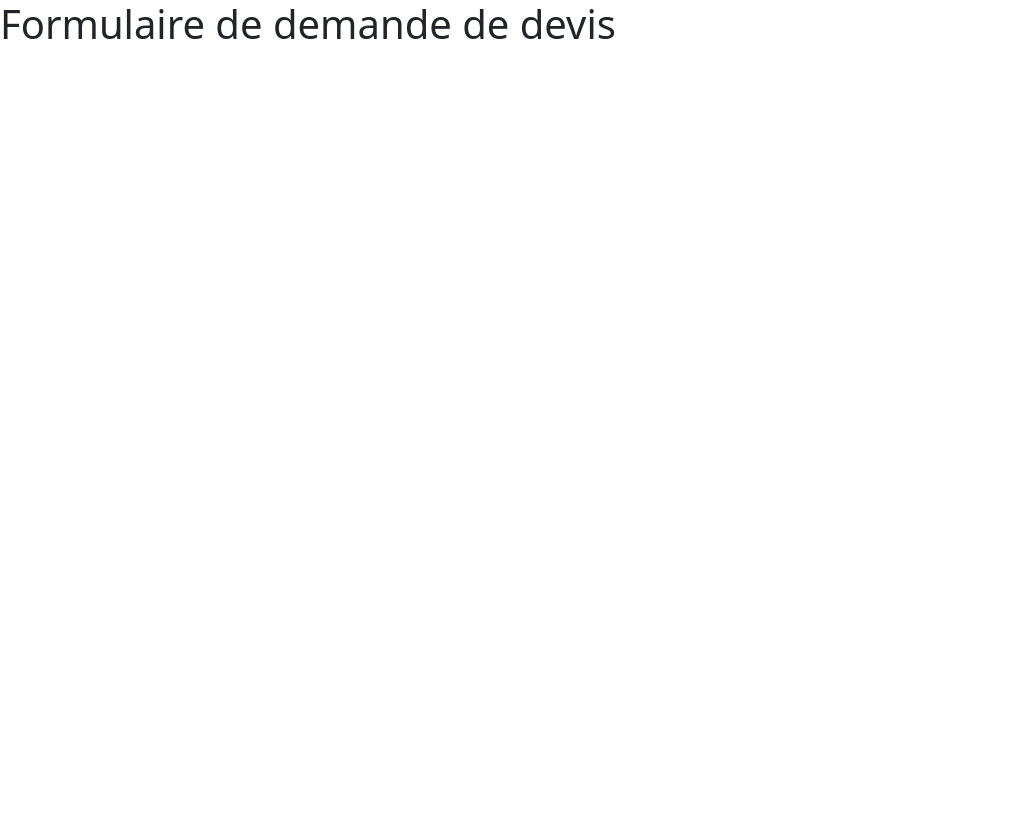
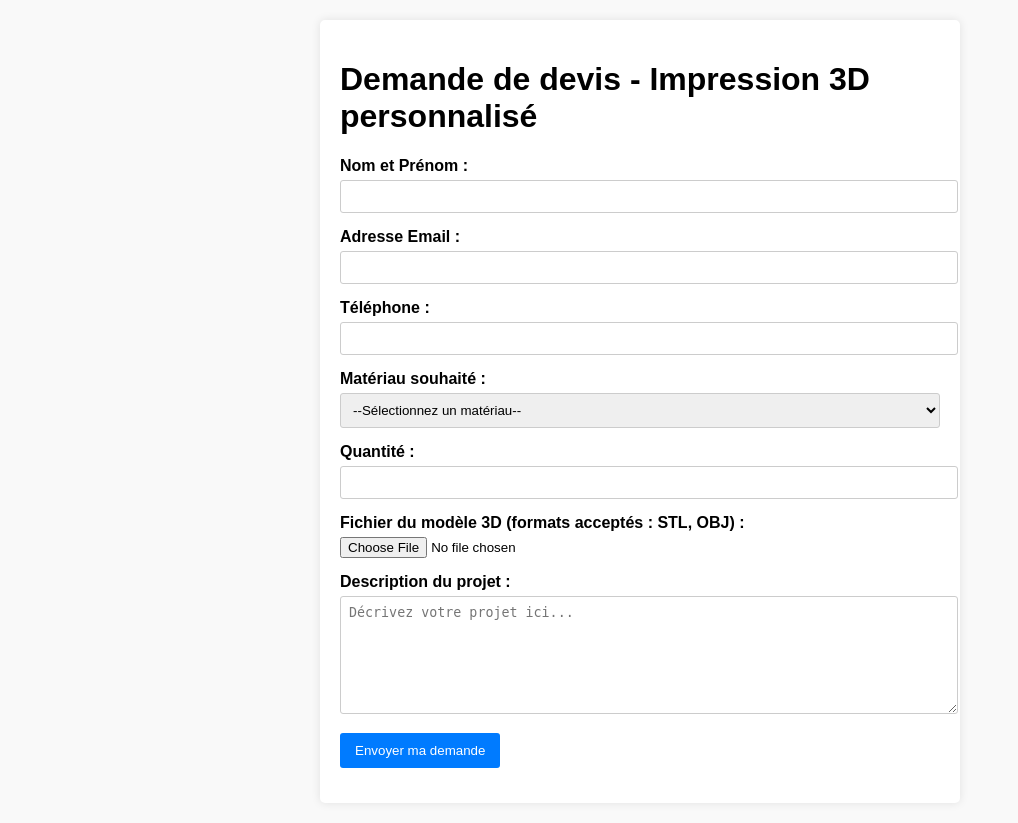
Before and after one commit to Lenitra/VahPrinters, a Flask app: template templates/form.html in a window 1280 px wide. Shown: the whole page, without its empty margins (0-1018 px from the left). Before the commit the page ends 39 px from the top, so only its background shows below. Run offline with Flask 3, Linux system fonts and the light colour scheme; the template is opened without the code that fills it, so the values that code supplies are empty; some libraries are stand-ins or nearby versions.

Commit message:
Setup ip

```diff
--- a/app.py
+++ b/app.py
@@ -1,10 +1,72 @@
 # Point d'entrée Flask
+import json
+import os
+import time
+from urllib import request
 from flask import Flask
 app = Flask(__name__)
+
+
+# Configuration du dossier d'enregistrement et extensions autorisées
+UPLOAD_FOLDER = 'demandes'
+ALLOWED_EXTENSIONS = {'stl', 'obj'}
+app.config['UPLOAD_FOLDER'] = UPLOAD_FOLDER
+
+# Création du dossier principal si inexistant
+if not os.path.exists(UPLOAD_FOLDER):
+    os.makedirs(UPLOAD_FOLDER)
+
+def allowed_file(filename):
+    return '.' in filename and filename.rsplit('.', 1)[1].lower() in ALLOWED_EXTENSIONS
+
+@app.route('/demande', methods=['POST'])
+def enregistrer_demande():
+    # Récupérer les données du formulaire
+    nom = request.form.get('nom')
+    email = request.form.get('email')
+    telephone = request.form.get('telephone')
+    materiau = request.form.get('materiau')
+    quantite = request.form.get('quantite')
+    description = request.form.get('description')
+
+    # Traitement du fichier 3D
+    fichier = request.files.get('fichier')
+    if not fichier or not allowed_file(fichier.filename):
+        return "Fichier non valide. Veuillez télécharger un fichier STL ou OBJ.", 400
+
+    # Sécuriser le nom du fichier
+    filename = fichier.filename
+
+    # Création d'un dossier unique pour cette demande (utilisation du nom et d'un timestamp)
+    timestamp = int(time.time())
+    dossier_demande = os.path.join(app.config['UPLOAD_FOLDER'], f"{nom.replace(' ', '_')}_{timestamp}")
+    os.makedirs(dossier_demande, exist_ok=True)
+
+    # Enregistrer le fichier 3D dans le dossier
+    chemin_fichier = os.path.join(dossier_demande, filename)
+    fichier.save(chemin_fichier)
+
+    # Créer un fichier JSON avec les informations de la demande
+    demande_data = {
+        "nom": nom,
+        "email": email,
+        "telephone": telephone,
+        "materiau": materiau,
+        "quantite": quantite,
+        "description": description,
+        "fichier": filename
+    }
+
+    chemin_json = os.path.join(dossier_demande, "demande.json")
+    with open(chemin_json, 'w', encoding='utf-8') as f:
+        json.dump(demande_data, f, ensure_ascii=False, indent=4)
+
+    return "Demande enregistrée avec succès.", 200
+
 
 @app.route('/')
 def home():
     return 'Hello, Flask!'
 
 if __name__ == '__main__':
-    app.run(debug=True)
+    app.run(debug=True, host='0.0.0.0', port=5000)
--- a/templates/form.html
+++ b/templates/form.html
@@ -1,22 +1,112 @@
 <!DOCTYPE html>
 <html lang="fr">
+
 <head>
     <meta charset="UTF-8">
-    <meta name="viewport" content="width=device-width, initial-scale=1.0">
-    <title>ValCustomPrints - Impression 3D</title>
+    <title>Demande de devis - Impression 3D personnalisé</title>
+    <style>
+        body {
+            font-family: Arial, sans-serif;
+            background-color: #f9f9f9;
+            margin: 0;
+            padding: 20px;
+        }
 
-    <!-- Bootstrap CSS -->
-    <link href="https://cdn.jsdelivr.net/npm/bootstrap@5.3.2/dist/css/bootstrap.min.css" rel="stylesheet">
+        .container {
+            max-width: 600px;
+            margin: auto;
+            background: #fff;
+            padding: 20px;
+            border-radius: 5px;
+            box-shadow: 0 0 10px rgba(0, 0, 0, 0.1);
+        }
 
-    <!-- FontAwesome -->
-    <script src="https://kit.fontawesome.com/a076d05399.js" crossorigin="anonymous"></script>
+        .form-group {
+            margin-bottom: 15px;
+        }
 
-    <!-- CSS personnalisé -->
+        label {
+            display: block;
+            margin-bottom: 5px;
+            font-weight: bold;
+        }
 
+        input[type="text"],
+        input[type="email"],
+        input[type="tel"],
+        input[type="number"],
+        textarea,
+        select {
+            width: 100%;
+            padding: 8px;
+            border: 1px solid #ccc;
+            border-radius: 3px;
+        }
+
+        textarea {
+            resize: vertical;
+            height: 100px;
+        }
+
+        input[type="submit"] {
+            background-color: #007BFF;
+            color: #fff;
+            padding: 10px 15px;
+            border: none;
+            border-radius: 3px;
+            cursor: pointer;
+        }
+
+        input[type="submit"]:hover {
+            background-color: #0056b3;
+        }
+    </style>
 </head>
 
 <body>
-    <h1>Formulaire de demande de devis</h1>
+    <div class="container">
+        <h1>Demande de devis - Impression 3D personnalisé</h1>
+        <form action="/send_request" method="post" enctype="multipart/form-data">
+            <div class="form-group">
+                <label for="nom">Nom et Prénom :</label>
+                <input type="text" id="nom" name="nom" required>
+            </div>
+            <div class="form-group">
+                <label for="email">Adresse Email :</label>
+                <input type="email" id="email" name="email" required>
+            </div>
+            <div class="form-group">
+                <label for="telephone">Téléphone :</label>
+                <input type="tel" id="telephone" name="telephone" required>
+            </div>
+            <div class="form-group">
+                <label for="materiau">Matériau souhaité :</label>
+                <select id="materiau" name="materiau" required>
+                    <option value="">--Sélectionnez un matériau--</option>
+                    <option value="PLA">PLA</option>
+                    <option value="ABS">ABS</option>
+                    <option value="PETG">PETG</option>
+                    <option value="Resine">Résine</option>
+                </select>
+            </div>
+            <div class="form-group">
+                <label for="quantite">Quantité :</label>
+                <input type="number" id="quantite" name="quantite" min="1" required>
+            </div>
+            <div class="form-group">
+                <label for="fichier">Fichier du modèle 3D (formats acceptés : STL, OBJ) :</label>
+                <input type="file" id="fichier" name="fichier" accept=".stl, .obj" required>
+            </div>
+            <div class="form-group">
+                <label for="description">Description du projet :</label>
+                <textarea id="description" name="description" placeholder="Décrivez votre projet ici..."
+                    required></textarea>
+            </div>
+            <div class="form-group">
+                <input type="submit" value="Envoyer ma demande">
+            </div>
+        </form>
+    </div>
 </body>
 
 </html>
--- a/templates/index.html
+++ b/templates/index.html
@@ -46,8 +46,8 @@
             <h1 class="display-4 fw-bold">ValCustomPrints</h1>
             <p class="lead">Rendez vos idées réelles grâce à nos impressions 3D personnalisées, rapides et fiables.</p>
             <a href="#boutique" class="btn btn-light btn-lg mt-3"><i class="fa-solid fa-shop"></i> Boutique</a>
-            <a href="#devis" class="btn btn-light btn-lg mt-3"><i class="fa-solid fa-file-arrow-up"></i> Demander un
-                devis</a>
+            <span class="text-muted mx-2"></span>
+            <a href="#devis" class="btn btn-light btn-lg mt-3"><i class="fa-solid fa-file-arrow-up"></i> Pièce personalisée</a>
         </div>
     </section>
 
```
